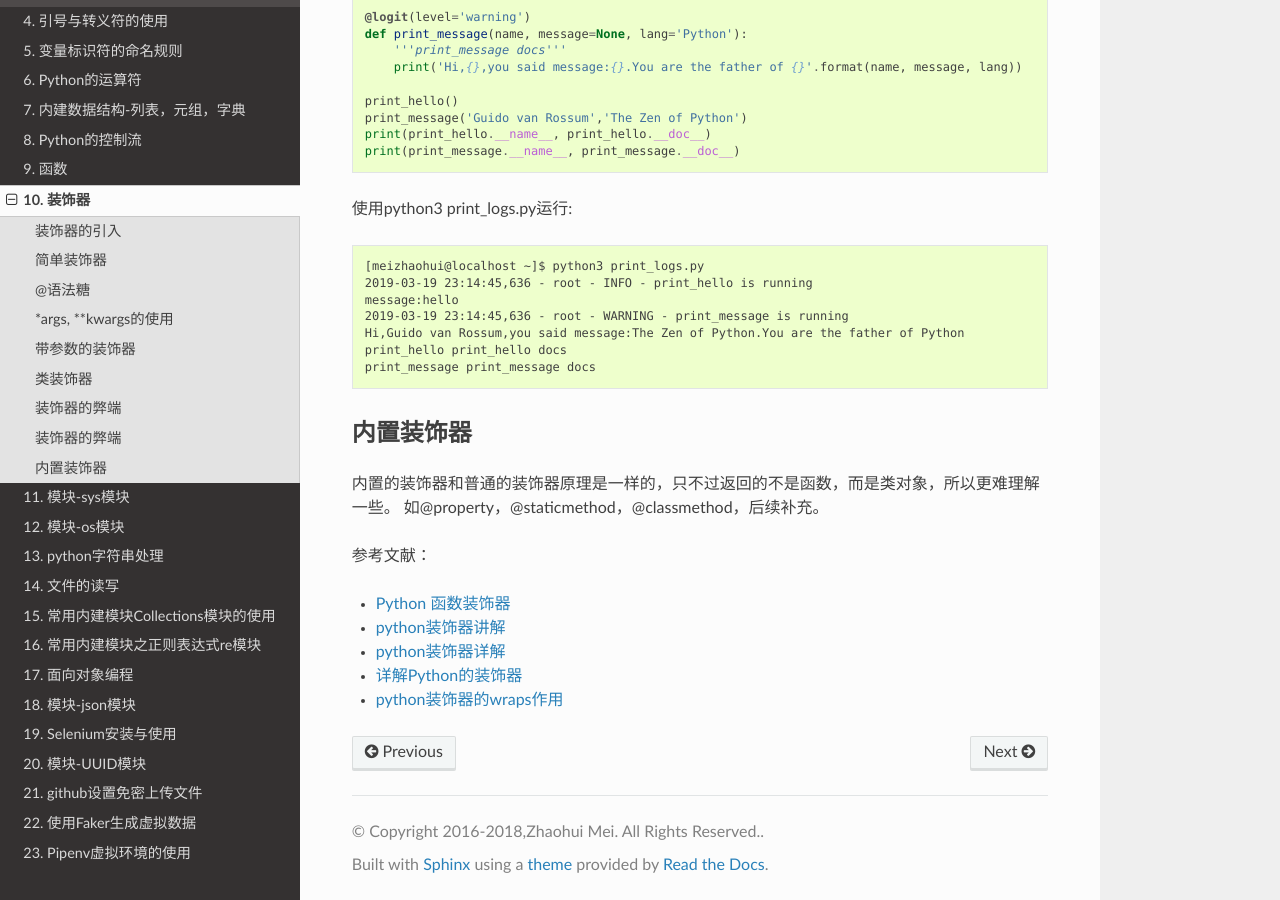
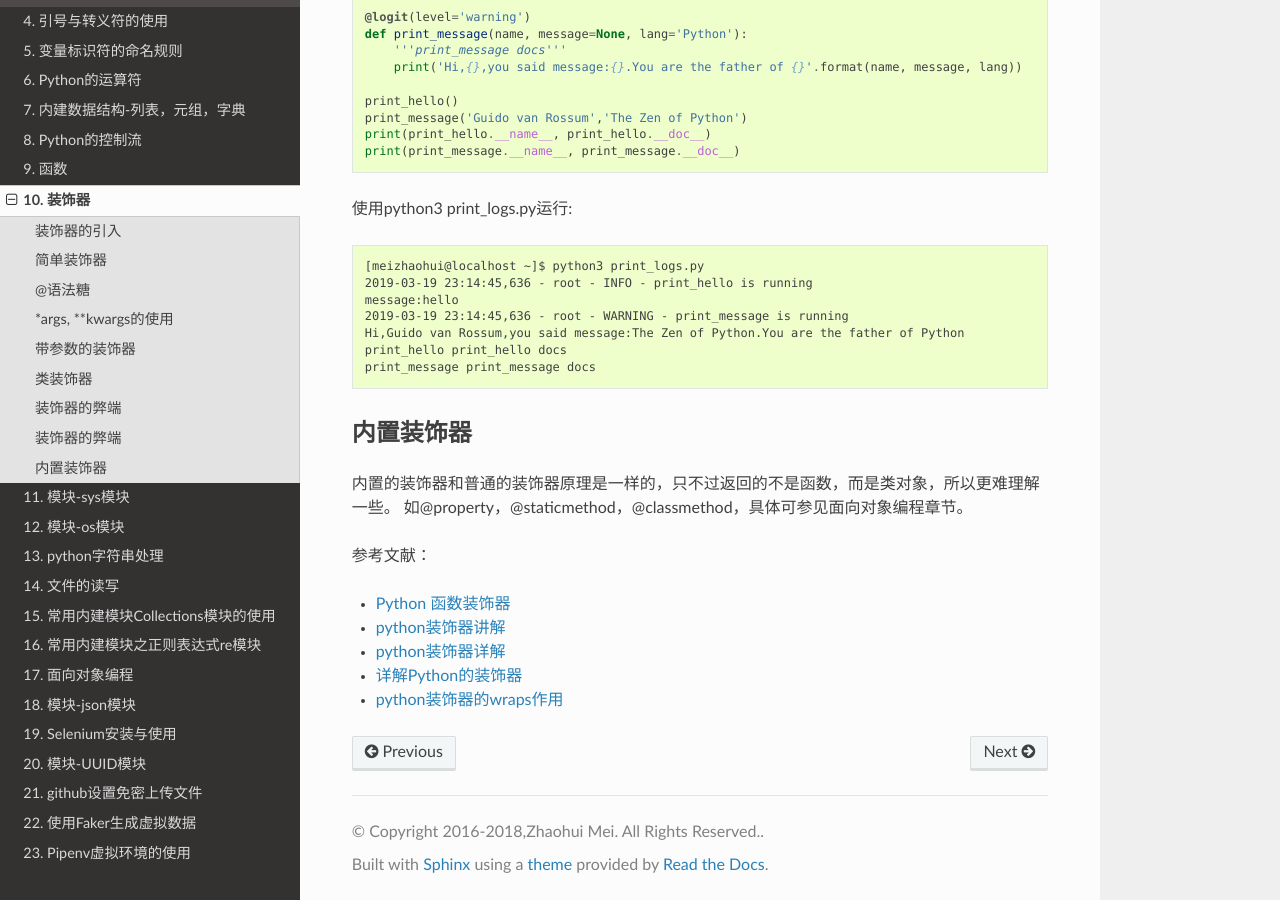
Before and after one commit to meizhaohui/hellopython, a Sphinx documentation site: the page built from source/decorator.rst, in a window 1280 px wide and 900 px high, scrolled down 7441 px. Built offline with Sphinx 7.4.7 and the Read the Docs theme 2.0.0, drawn with Linux system fonts in a browser that asks for light colours.

Commit message:
update decorator function

```diff
--- a/source/decorator.rst
+++ b/source/decorator.rst
@@ -352,7 +352,7 @@ logit是一个装饰器，它把执行真正业务逻辑的函数func包裹在
 -------------------------
 
 内置的装饰器和普通的装饰器原理是一样的，只不过返回的不是函数，而是类对象，所以更难理解一些。
-如@property，@staticmethod，@classmethod，后续补充。
+如@property，@staticmethod，@classmethod，具体可参见面向对象编程章节。
 
 参考文献：
 
```
